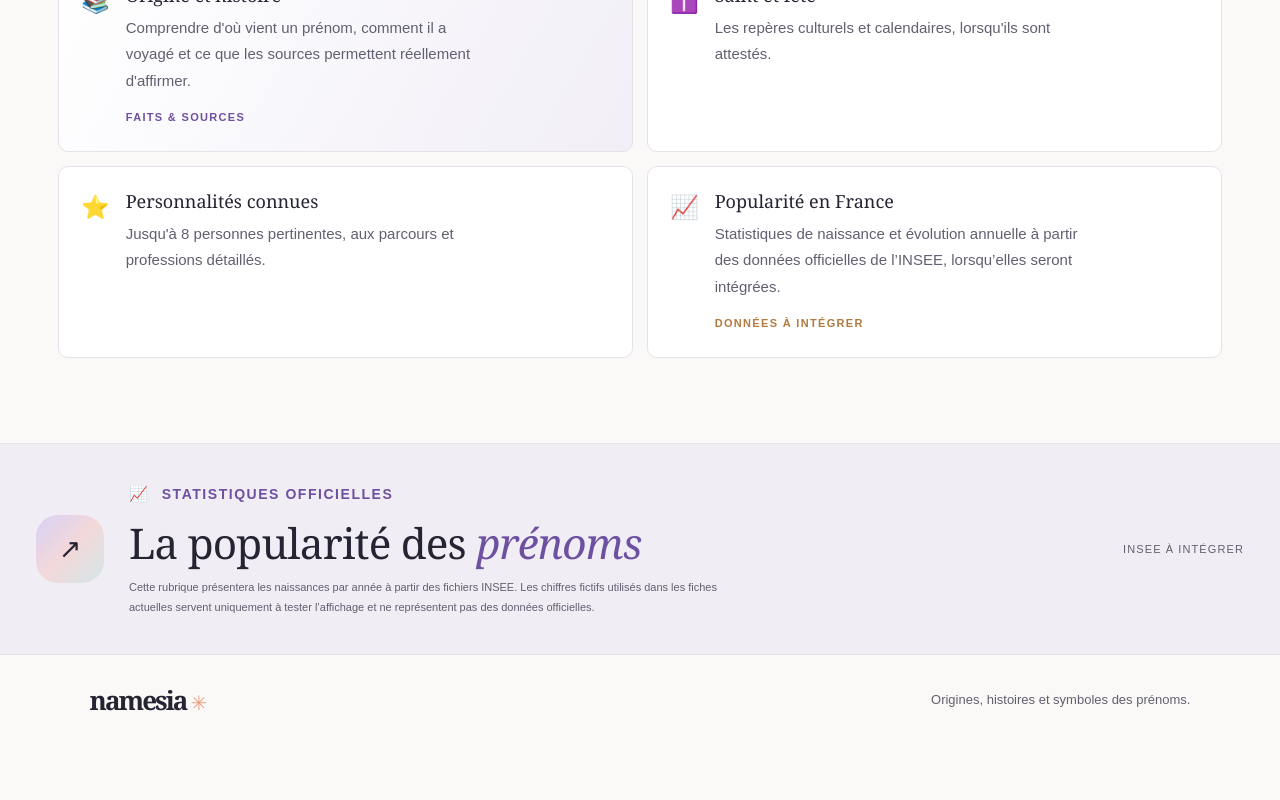
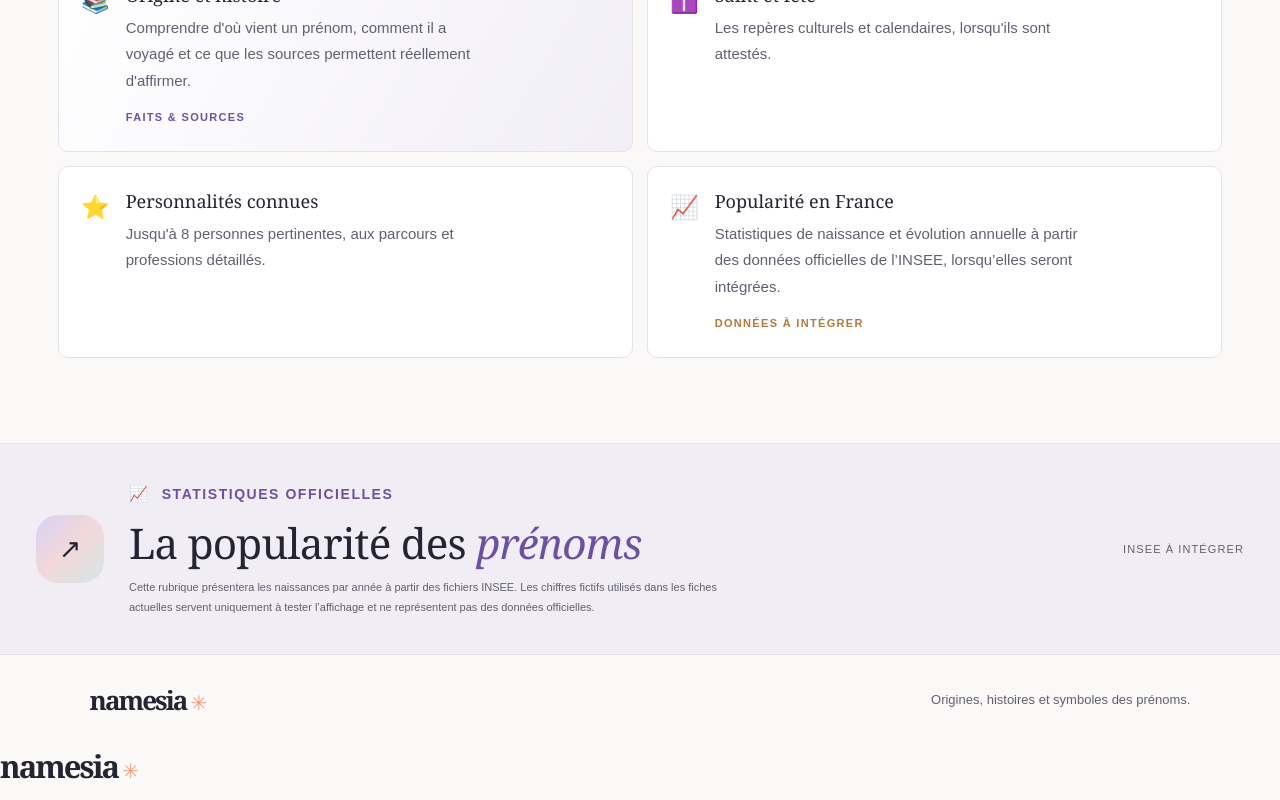
Before and after one commit to Nabouna32/Names, a Next.js app: page / in a window 1280 px wide. Shown: the part 3423-4223 px from the top of the page. Before the commit the page ends 4168 px from the top, so only its background shows below. Built offline with nearby package versions, Linux system fonts and the light colour scheme.

Commit message:
feat: rendre le footer partagé depuis le layout

```diff
--- a/src/app/layout.tsx
+++ b/src/app/layout.tsx
@@ -1,10 +1,11 @@
 import type { Metadata } from "next";
 import "./globals.css";
+import SiteFooter from "@/components/SiteFooter";
 export const metadata: Metadata = {
   title: { default: "Namesia — Un prénom, un monde à découvrir", template: "%s | Namesia" },
   description: "Explorez les prénoms entre histoires, origines et univers symboliques. Une découverte poétique, colorée et curieuse.",
   colorScheme: "light dark",
 };
 export default function RootLayout({ children }: Readonly<{ children: React.ReactNode }>) {
-  return <html lang="fr" suppressHydrationWarning><body>{children}</body></html>;
+  return <html lang="fr" suppressHydrationWarning><body>{children}<SiteFooter /></body></html>;
 }
```
